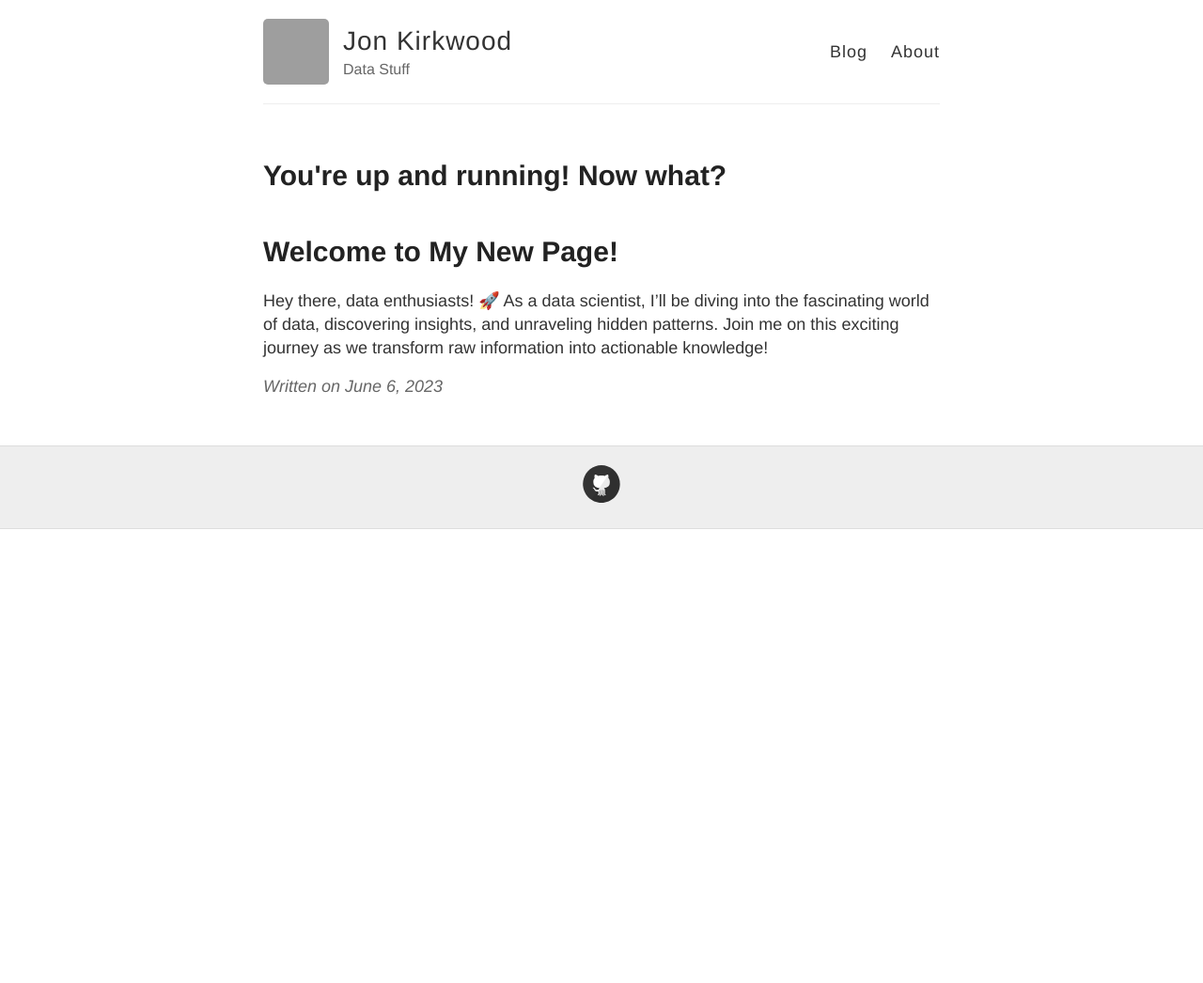
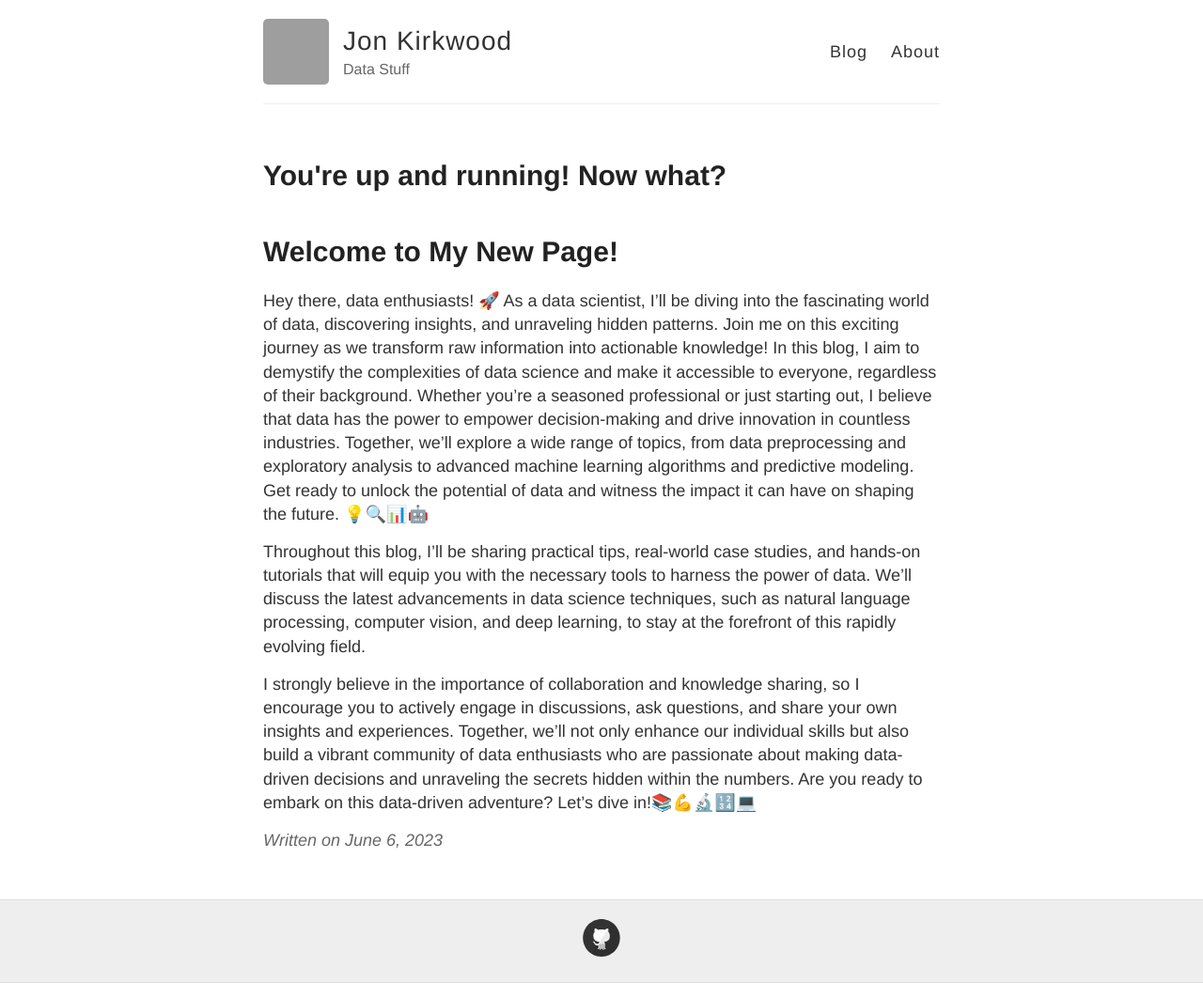
Before and after one commit to rekirky/rekirky.github.io, a Jekyll site: the page built from _posts/2023-6-6-Firststeps.md, in a window 1280 px wide. Shown: the whole page at 94% size. Built offline with Jekyll 4.4.1, drawn with Linux system fonts in a browser that asks for light colours; before the commit the page ends 900 px from its top, so only the background shows below that; grey boxes are pictures that could not be loaded.

Commit message:
blog posts

```diff
--- a/_posts/2023-6-6-Firststeps.md
+++ b/_posts/2023-6-6-Firststeps.md
@@ -5,4 +5,9 @@ title: You're up and running! Now what?
 
 # Welcome to My New Page!
 
-Hey there, data enthusiasts! 🚀 As a data scientist, I'll be diving into the fascinating world of data, discovering insights, and unraveling hidden patterns. Join me on this exciting journey as we transform raw information into actionable knowledge!
+Hey there, data enthusiasts! 🚀 As a data scientist, I'll be diving into the fascinating world of data, discovering insights, and unraveling hidden patterns. Join me on this exciting journey as we transform raw information into actionable knowledge! In this blog, I aim to demystify the complexities of data science and make it accessible to everyone, regardless of their background. Whether you're a seasoned professional or just starting out, I believe that data has the power to empower decision-making and drive innovation in countless industries.
+Together, we'll explore a wide range of topics, from data preprocessing and exploratory analysis to advanced machine learning algorithms and predictive modeling. Get ready to unlock the potential of data and witness the impact it can have on shaping the future. 💡🔍📊🤖
+
+Throughout this blog, I'll be sharing practical tips, real-world case studies, and hands-on tutorials that will equip you with the necessary tools to harness the power of data. We'll discuss the latest advancements in data science techniques, such as natural language processing, computer vision, and deep learning, to stay at the forefront of this rapidly evolving field.
+
+I strongly believe in the importance of collaboration and knowledge sharing, so I encourage you to actively engage in discussions, ask questions, and share your own insights and experiences. Together, we'll not only enhance our individual skills but also build a vibrant community of data enthusiasts who are passionate about making data-driven decisions and unraveling the secrets hidden within the numbers. Are you ready to embark on this data-driven adventure? Let's dive in!📚💪🔬🔢💻
```
Also changed, not shown: _posts/2023-7-7-Projects.md (renamed from _posts/2014-3-3-Projects.md).
